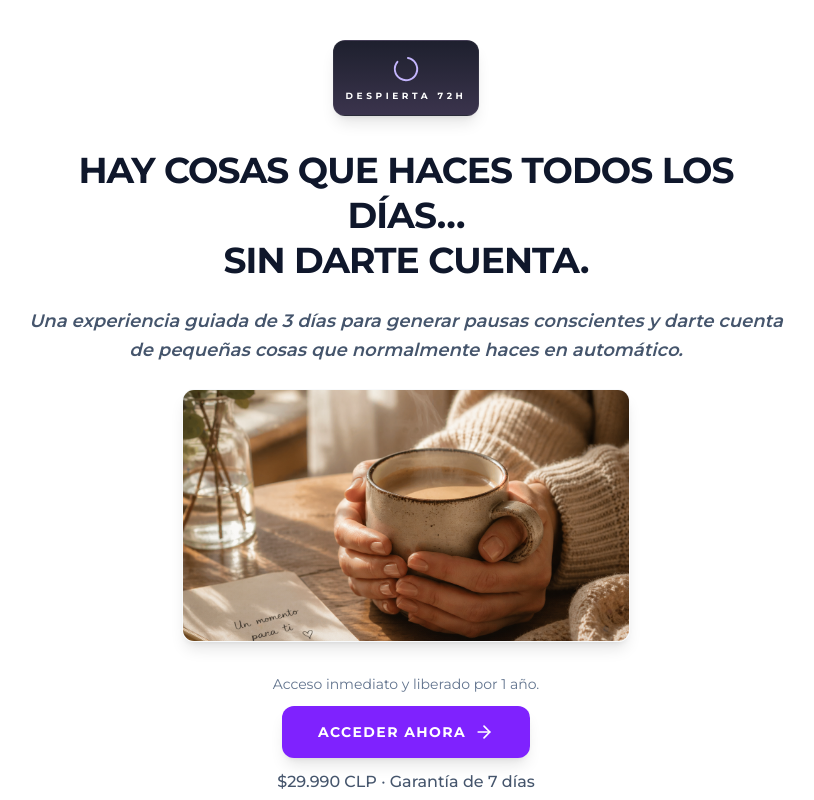
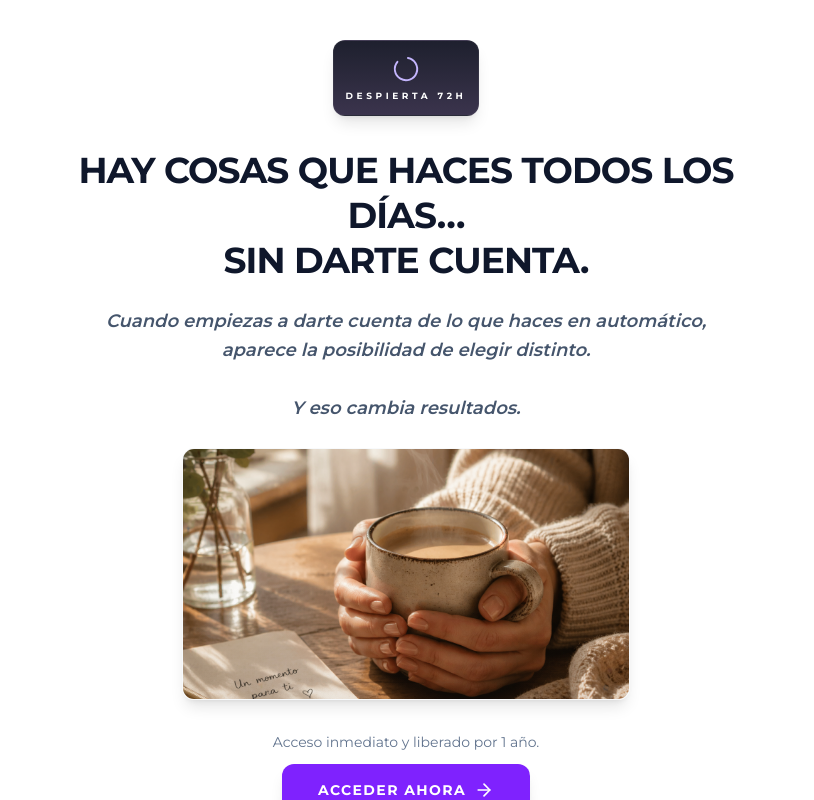
Before and after one commit to cursossolange/despierta-72h, a React (Vite) app: page / in a window 1280 px wide. Shown: the top 800 px of the page, without its empty margins (234-1048 px from the left). Built offline with nearby package versions, Linux system fonts and the light colour scheme; no server answers.

Commit message:
Update LandingPage.tsx

```diff
--- a/src/components/LandingPage.tsx
+++ b/src/components/LandingPage.tsx
@@ -173,9 +173,11 @@ export default function LandingPage({ onPurchase }: LandingPageProps) {
 
             {/* 3. Bajada breve */}
         <div className="max-w-5xl mx-auto mb-5 md:mb-6">
-  <p className="text-sm md:text-lg text-slate-600 leading-relaxed font-semibold italic max-w-3xl mx-auto">
-    Una experiencia guiada de 3 días para generar pausas conscientes y darte cuenta de pequeñas cosas que normalmente haces en automático.
-  </p>
+<p className="text-sm md:text-lg text-slate-600 leading-relaxed font-semibold italic max-w-3xl mx-auto">
+  Cuando empiezas a darte cuenta de lo que haces en automático,<br />
+  aparece la posibilidad de elegir distinto.<br /><br />
+  Y eso cambia resultados.
+</p>
 </div>
 
             {/* Principal Hero Image (Compacta) */}
```
